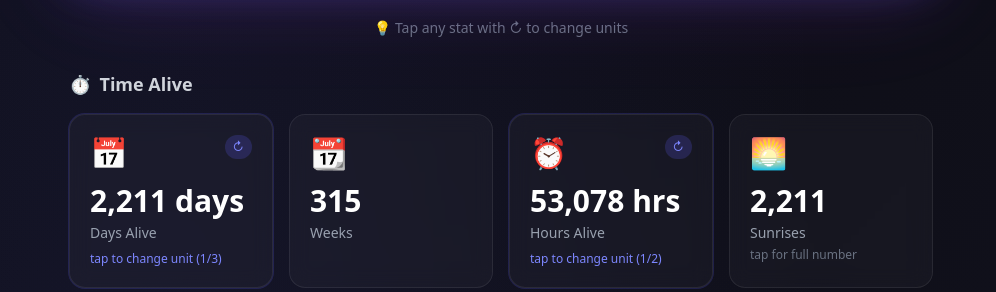
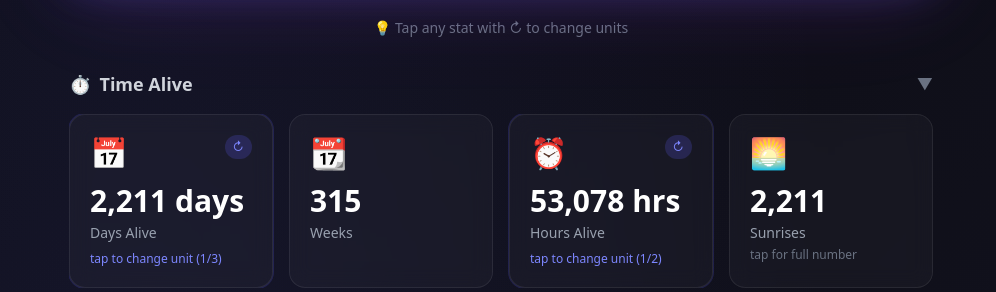
Before and after one commit to Shinbashy/lifestats, a Next.js app: page / in a window 1280 px wide. Both pictures are taken after typing "2020-01-15" into the empty fields and a click on the button "✨ Calculate My Stats". Shown: the part 508-800 px from the top of the page, without its empty margins (139-1135 px from the left). Built offline with nearby package versions, Linux system fonts and the light colour scheme.

Commit message:
Add collapsible sections for better UX

```diff
--- a/src/app/page.tsx
+++ b/src/app/page.tsx
@@ -8,6 +8,7 @@ import BirthdayCountdown from '@/components/BirthdayCountdown';
 import ShareCard from '@/components/ShareCard';
 import LifeInWeeksGrid from '@/components/LifeInWeeksGrid';
 import PlanetaryAges from '@/components/PlanetaryAges';
+import CollapsibleSection from '@/components/CollapsibleSection';
 
 // Conversion helpers
 function createUnits(conversions: { label: string; value: number; suffix?: string; decimals?: number }[]): UnitOption[] {
@@ -380,17 +381,14 @@ export default function Home() {
             </div>
 
             {/* Time Stats */}
-            <div>
-              <h2 className="text-lg font-semibold text-gray-300 mb-4 flex items-center gap-2">
-                <span>⏱️</span> Time Alive
-              </h2>
+            <CollapsibleSection title="Time Alive" icon="⏱️">
               <div className="grid grid-cols-2 md:grid-cols-4 gap-4">
                 <StatCard icon="📅" label="Days" value={stats.daysAlive} delay={1} units={unitConversions.days} />
                 <StatCard icon="📆" label="Weeks" value={stats.weeksAlive} delay={2} />
                 <StatCard icon="⏰" label="Hours" value={stats.hoursAlive} delay={3} units={unitConversions.hours} />
                 <StatCard icon="🌅" label="Sunrises" value={stats.sunrisesWitnessed} delay={4} />
               </div>
-            </div>
+            </CollapsibleSection>
 
             {/* Birth Identity Card */}
             <div className="stat-card rounded-2xl p-6 border-2 border-purple-500/30">
@@ -609,10 +607,7 @@ export default function Home() {
             )}
 
             {/* Body Stats */}
-            <div>
-              <h2 className="text-lg font-semibold text-gray-300 mb-4 flex items-center gap-2">
-                <span>🧬</span> Your Body
-              </h2>
+            <CollapsibleSection title="Your Body" icon="🧬">
               <div className="grid grid-cols-2 md:grid-cols-4 gap-4">
                 <StatCard icon="💓" label="Heartbeats" value={stats.heartbeats} delay={5} units={unitConversions.heartbeats} />
                 <StatCard icon="🌬️" label="Breaths" value={stats.breaths} delay={6} units={unitConversions.breaths} />
@@ -628,7 +623,7 @@ export default function Home() {
                 <StatCard icon="🚽" label="Toilet Time" value={stats.toiletHours} delay={16} units={unitConversions.toilet} />
                 <StatCard icon="🔄" label="Blood Recycles" value={stats.bloodRecycles} delay={17} />
               </div>
-            </div>
+            </CollapsibleSection>
 
             {/* Gender-Specific Stats (Premium) */}
             {genderStats && (
@@ -718,10 +713,7 @@ export default function Home() {
             )}
 
             {/* Cosmic Stats */}
-            <div>
-              <h2 className="text-lg font-semibold text-gray-300 mb-4 flex items-center gap-2">
-                <span>🚀</span> Cosmic Journey
-              </h2>
+            <CollapsibleSection title="Cosmic Journey" icon="🚀">
               <div className="grid grid-cols-2 md:grid-cols-3 gap-4">
                 <StatCard icon="🌍" label="Earth Orbits" value={stats.earthOrbits} delay={18} decimals={2} />
                 <StatCard icon="🌕" label="Full Moons" value={stats.fullMoons} delay={19} showFull />
@@ -735,7 +727,7 @@ export default function Home() {
               <p className="text-xs text-gray-500 mt-2 text-center">
                 * Earth travels 1.6 million miles per day around the Sun. You&apos;ve been along for the ride!
               </p>
-            </div>
+            </CollapsibleSection>
 
             {/* Planetary Ages */}
             <PlanetaryAges planetaryAges={stats.planetaryAges} />
@@ -744,10 +736,7 @@ export default function Home() {
             <LifeInWeeksGrid lifeInWeeks={stats.lifeInWeeks} />
 
             {/* Digital Stats */}
-            <div>
-              <h2 className="text-lg font-semibold text-gray-300 mb-4 flex items-center gap-2">
-                <span>📱</span> Digital Life
-              </h2>
+            <CollapsibleSection title="Digital Life" icon="📱">
               <div className="grid grid-cols-2 md:grid-cols-4 gap-4">
                 <StatCard icon="🔍" label="Google Searches" value={stats.googleSearches} delay={24} units={unitConversions.googleSearches} />
                 <StatCard icon="📧" label="Emails" value={stats.emailsSent} delay={25} units={unitConversions.emails} />
@@ -757,16 +746,10 @@ export default function Home() {
               <p className="text-xs text-gray-500 mt-2 text-center">
                 * Calculated from internet era (1998) and smartphone era (2010)
               </p>
-            </div>
+            </CollapsibleSection>
 
             {/* Consumption Stats */}
-            <div>
-              <h2 className="text-lg font-semibold text-gray-300 mb-4 flex items-center gap-2">
-                <span>🍽️</span> Consumption
-                <span className="text-xs text-emerald-400 bg-emerald-500/20 px-2 py-0.5 rounded-full">
-                  {COUNTRY_PROFILES[country || 'us'].flag} local cuisine
-                </span>
-              </h2>
+            <CollapsibleSection title="Consumption" icon="🍽️" badge={`${COUNTRY_PROFILES[country || 'us'].flag} local cuisine`} badgeColor="emerald">
               <div className="grid grid-cols-2 md:grid-cols-3 gap-4">
                 {stats.foodStats.map((food, index) => (
                   <StatCard
@@ -786,16 +769,10 @@ export default function Home() {
               <p className="text-xs text-gray-500 mt-2 text-center">
                 * Based on {COUNTRY_PROFILES[country || 'us'].name} averages. Coffee counted from age 18+.
               </p>
-            </div>
+            </CollapsibleSection>
 
             {/* Time Spent Stats */}
-            <div>
-              <h2 className="text-lg font-semibold text-gray-300 mb-4 flex items-center gap-2">
-                <span>⏰</span> Time Spent
-                <span className="text-xs text-emerald-400 bg-emerald-500/20 px-2 py-0.5 rounded-full">
-                  {COUNTRY_PROFILES[country || 'us'].flag} adjusted
-                </span>
-              </h2>
+            <CollapsibleSection title="Time Spent" icon="⏰" badge={`${COUNTRY_PROFILES[country || 'us'].flag} adjusted`} badgeColor="emerald">
               <div className="grid grid-cols-2 md:grid-cols-3 gap-4">
                 <StatCard icon="🍽️" label="Eating" value={stats.hoursEating} delay={34} units={unitConversions.eating} />
                 <StatCard icon="🚿" label="Showering" value={stats.hoursShowering} delay={35} units={unitConversions.showering} />
@@ -810,13 +787,10 @@ export default function Home() {
               <p className="text-xs text-gray-500 mt-2 text-center">
                 * Adjusted for {COUNTRY_PROFILES[country || 'us'].name} lifestyle. Driving stats from age 16+. Screens from smartphone era.
               </p>
-            </div>
+            </CollapsibleSection>
 
             {/* World Events */}
-            <div>
-              <h2 className="text-lg font-semibold text-gray-300 mb-4 flex items-center gap-2">
-                <span>🏛️</span> World Events
-              </h2>
+            <CollapsibleSection title="World Events" icon="🏛️" defaultOpen={false}>
               <div className="stat-card rounded-2xl p-6">
                 <div className="grid grid-cols-1 md:grid-cols-3 gap-6">
                   <div>
@@ -843,13 +817,10 @@ export default function Home() {
                   </div>
                 </div>
               </div>
-            </div>
+            </CollapsibleSection>
 
             {/* World Context */}
-            <div>
-              <h2 className="text-lg font-semibold text-gray-300 mb-4 flex items-center gap-2">
-                <span>🌍</span> Your World
-              </h2>
+            <CollapsibleSection title="Your World" icon="🌍" defaultOpen={false}>
               <div className="stat-card rounded-2xl p-6">
                 <div className="grid grid-cols-1 md:grid-cols-2 gap-6">
                   <div>
@@ -871,7 +842,7 @@ export default function Home() {
                   </div>
                 </div>
               </div>
-            </div>
+            </CollapsibleSection>
 
             {/* Upcoming Milestones */}
             {(stats.daysUntil10k || stats.daysUntilBillionSeconds) && (
@@ -931,10 +902,8 @@ export default function Home() {
             />
 
             {/* Fun Facts */}
+            <CollapsibleSection title="Fun Facts" icon="💡" defaultOpen={false}>
               <div className="stat-card rounded-2xl p-6">
-              <h3 className="text-lg font-semibold mb-4 flex items-center gap-2">
-                <span>💡</span> Fun Facts
-              </h3>
                 <ul className="space-y-3 text-gray-300">
                   <li className="flex items-start gap-2">
                     <span className="text-indigo-400">•</span>
@@ -969,6 +938,7 @@ export default function Home() {
                   )}
                 </ul>
               </div>
+            </CollapsibleSection>
 
             {/* Share Section */}
             <ShareCard stats={stats} birthday={birthdayDate} />
--- /dev/null
+++ b/src/components/CollapsibleSection.tsx
@@ -0,0 +1,64 @@
+'use client';
+
+import { useState, ReactNode } from 'react';
+
+interface CollapsibleSectionProps {
+  title: string;
+  icon: string;
+  children: ReactNode;
+  defaultOpen?: boolean;
+  badge?: string;
+  badgeColor?: string;
+}
+
+export default function CollapsibleSection({
+  title,
+  icon,
+  children,
+  defaultOpen = true,
+  badge,
+  badgeColor = 'emerald'
+}: CollapsibleSectionProps) {
+  const [isOpen, setIsOpen] = useState(defaultOpen);
+
+  const badgeColors: Record<string, string> = {
+    emerald: 'text-emerald-400 bg-emerald-500/20',
+    amber: 'text-amber-400 bg-amber-500/20',
+    indigo: 'text-indigo-400 bg-indigo-500/20',
+    purple: 'text-purple-400 bg-purple-500/20',
+    cyan: 'text-cyan-400 bg-cyan-500/20',
+  };
+
+  return (
+    <div>
+      <button
+        onClick={() => setIsOpen(!isOpen)}
+        className="w-full flex items-center justify-between text-left mb-4 group"
+      >
+        <h2 className="text-lg font-semibold text-gray-300 flex items-center gap-2">
+          <span>{icon}</span> {title}
+          {badge && (
+            <span className={`text-xs px-2 py-0.5 rounded-full ${badgeColors[badgeColor] || badgeColors.emerald}`}>
+              {badge}
+            </span>
+          )}
+        </h2>
+        <span
+          className={`text-gray-500 group-hover:text-gray-300 transition-all duration-200 ${
+            isOpen ? 'rotate-0' : '-rotate-90'
+          }`}
+        >
+          ▼
+        </span>
+      </button>
+
+      <div
+        className={`transition-all duration-300 ease-in-out overflow-hidden ${
+          isOpen ? 'max-h-[5000px] opacity-100' : 'max-h-0 opacity-0'
+        }`}
+      >
+        {children}
+      </div>
+    </div>
+  );
+}
```
Lines whose indentation alone changed are shown as unchanged.
